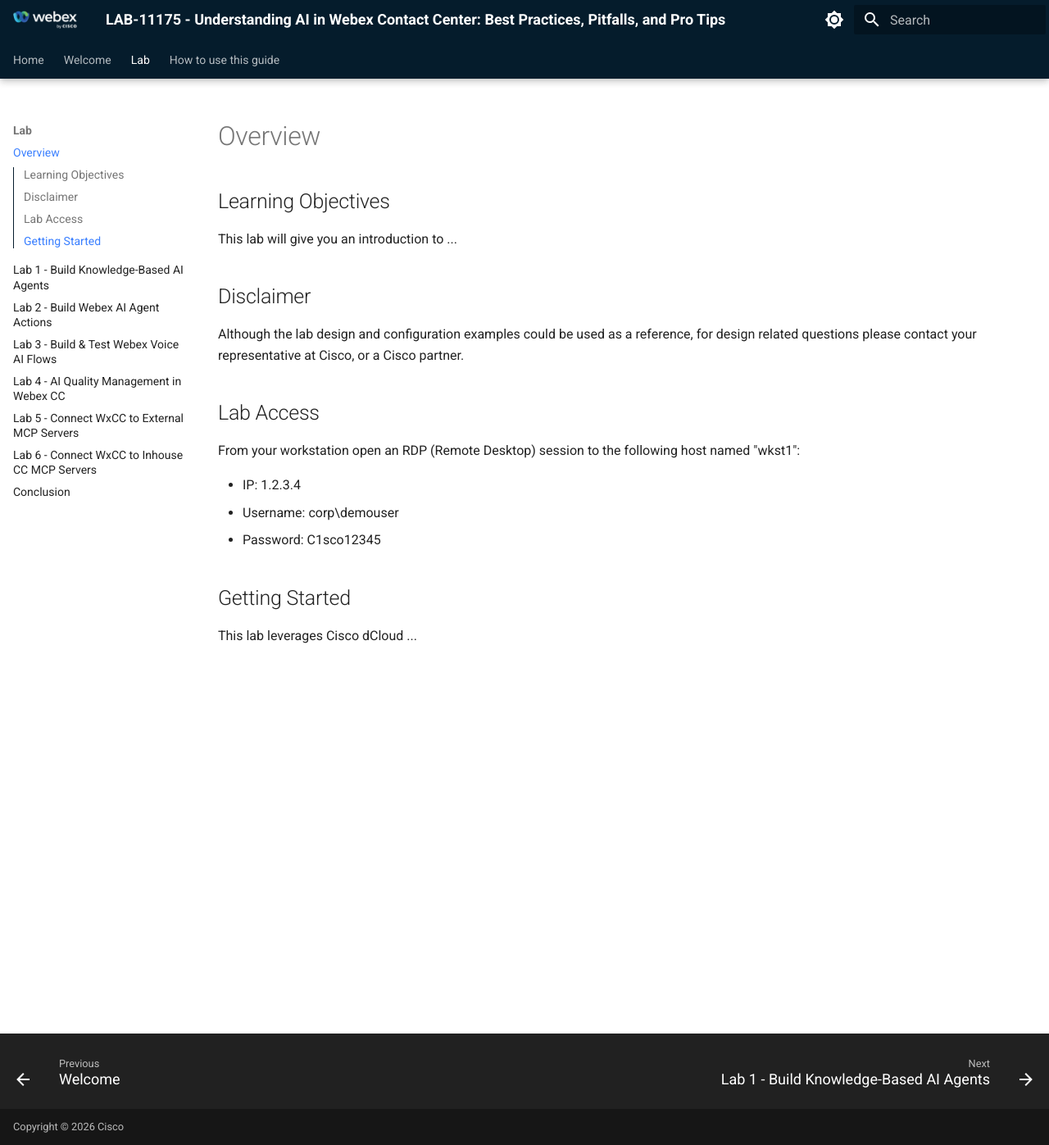
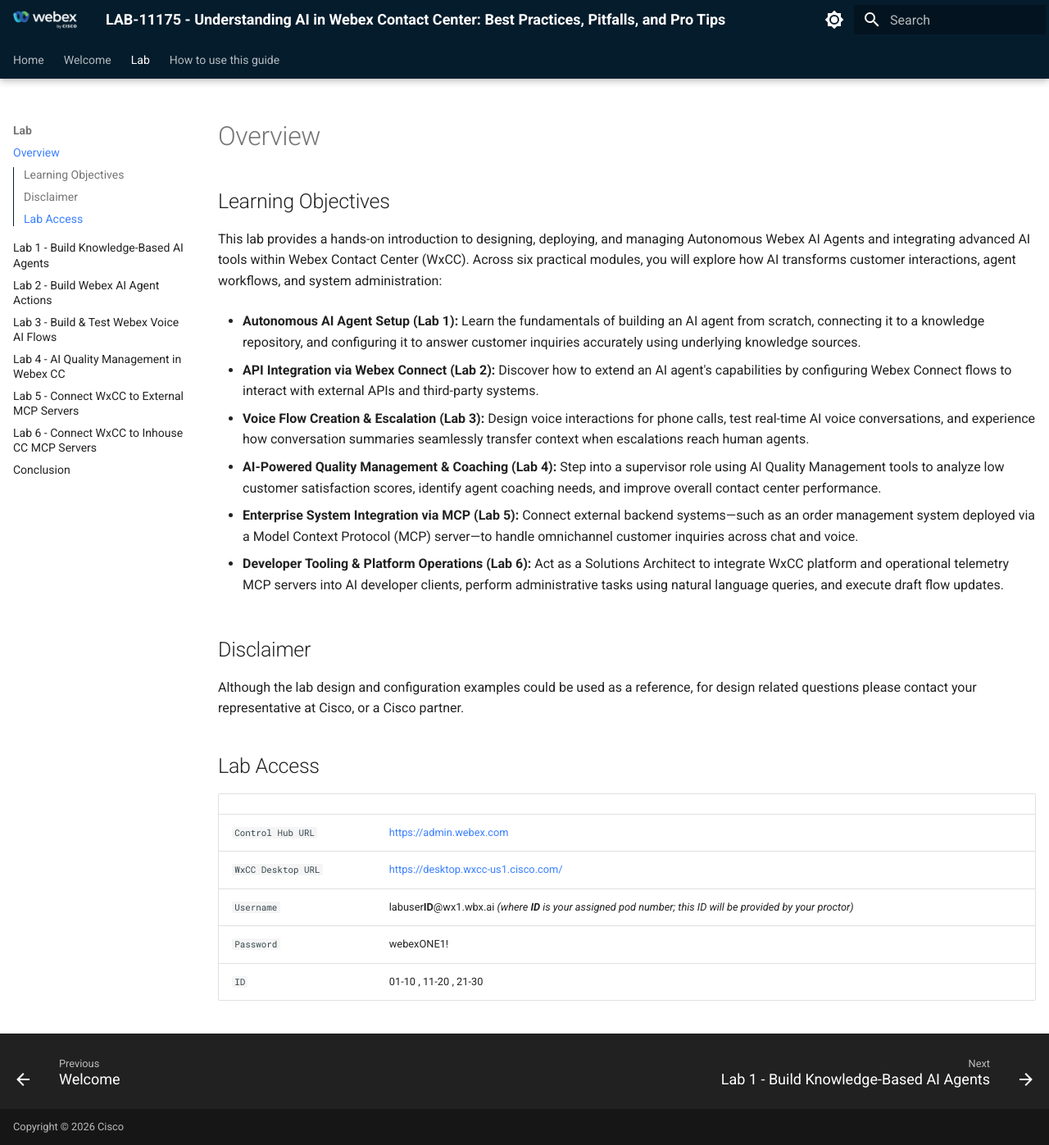
Before and after one commit to WebexCC-SA/LAB-11175, an MkDocs documentation site: the page built from docs/overview.md, in a window 1280 px wide and 1397 px high. Shown: the whole window at 82% size. Built offline with MkDocs 1.6.1 and Material for MkDocs 9.7.7, drawn with Linux system fonts in a browser that asks for light colours.

Commit message:
Update overview.md

```diff
--- a/docs/overview.md
+++ b/docs/overview.md
@@ -2,7 +2,24 @@
 
 ## Learning Objectives
 
-This lab will give you an introduction to ...
+This lab provides a hands-on introduction to designing, deploying, and managing Autonomous Webex AI Agents and integrating advanced AI tools within Webex Contact Center (WxCC). Across six practical modules, you will explore how AI transforms customer interactions, agent workflows, and system administration:
+
+* **Autonomous AI Agent Setup (Lab 1):** Learn the fundamentals of building an AI agent from scratch, connecting it to a knowledge repository, and configuring it to answer customer inquiries accurately using underlying knowledge sources.
+
+
+* **API Integration via Webex Connect (Lab 2):** Discover how to extend an AI agent's capabilities by configuring Webex Connect flows to interact with external APIs and third-party systems.
+
+
+* **Voice Flow Creation & Escalation (Lab 3):** Design voice interactions for phone calls, test real-time AI voice conversations, and experience how conversation summaries seamlessly transfer context when escalations reach human agents.
+
+
+* **AI-Powered Quality Management & Coaching (Lab 4):** Step into a supervisor role using AI Quality Management tools to analyze low customer satisfaction scores, identify agent coaching needs, and improve overall contact center performance.
+
+
+* **Enterprise System Integration via MCP (Lab 5):** Connect external backend systems—such as an order management system deployed via a Model Context Protocol (MCP) server—to handle omnichannel customer inquiries across chat and voice.
+
+
+* **Developer Tooling & Platform Operations (Lab 6):** Act as a Solutions Architect to integrate WxCC platform and operational telemetry MCP servers into AI developer clients, perform administrative tasks using natural language queries, and execute draft flow updates.
 
 ## Disclaimer
 
@@ -10,12 +27,10 @@
 
 ## Lab Access
 
-From your workstation open an RDP (Remote Desktop) session to the following host named "wkst1":
-
-- IP: 1.2.3.4
-- Username: corp\demouser
-- Password: C1sco12345
-
-## Getting Started
-
-This lab leverages Cisco dCloud ...
+| <!-- -->         | <!-- -->         |
+| ---------------- | ---------------- |
+| `Control Hub URL`            | <a href="https://admin.webex.com" target="_blank">https://admin.webex.com</a> |
+| `WxCC Desktop URL`            | <a href="https://desktop.wxcc-us1.cisco.com/" target="_blank">https://desktop.wxcc-us1.cisco.com/</a> |
+| `Username`       | labuser**ID**@wx1.wbx.ai  _(where **ID** is your assigned pod number; this ID will be provided by your proctor)_ |
+| `Password`       | webexONE1! |
+| `ID`       | 01-10 , 11-20 , 21-30 |
```
